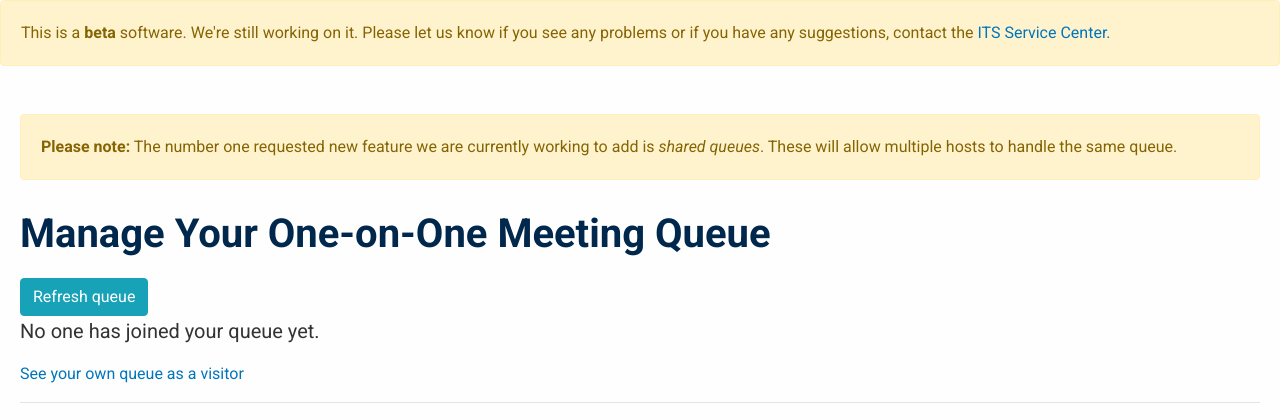
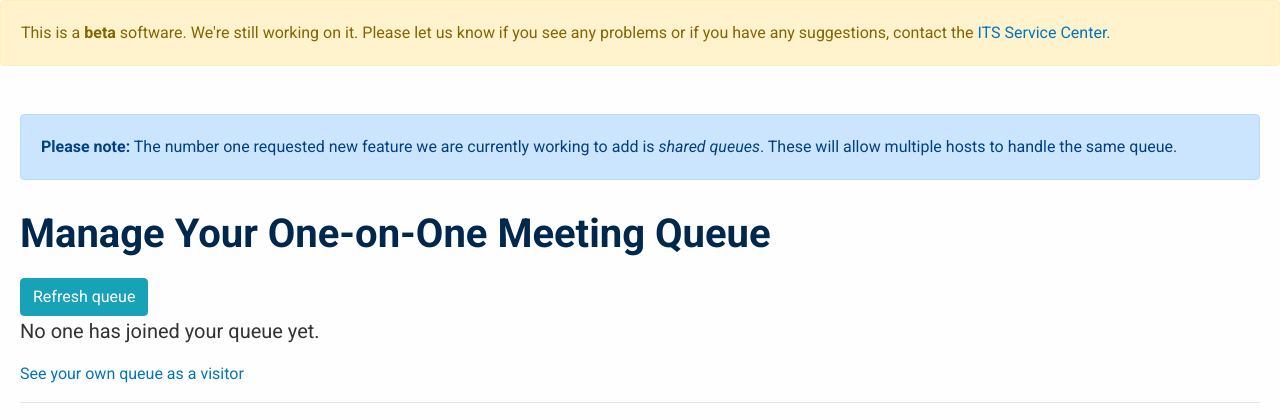
Before and after one commit to tl-its-umich-edu/remote-office-hours-queue, a Django app: page /manage/ in a window 1280 px wide. Shown: the part 70-490 px from the top of the page. Run offline with Django 3.2, Linux system fonts and the light colour scheme; the visitor is signed in with stand-in values (Sample User, id 1); data that the repository does not hold is empty; some libraries are stand-ins or nearby versions.

Commit message:
Change style on shared queues message

```diff
--- a/src/bluejeans_queue/templates/bluejeans_queue/manage.html
+++ b/src/bluejeans_queue/templates/bluejeans_queue/manage.html
@@ -1,11 +1,8 @@
 {% extends "base.html" %}
 
 {% block content %}
-<div class="alert alert-warning alert-dismissible fade show" role="alert">
+<div class="alert alert-primary" role="alert">
     <strong>Please note:</strong> The number one requested new feature we are currently working to add is <em>shared queues</em>. These will allow multiple hosts to handle the same queue.
-    <!-- <button type="button" class="close" data-dismiss="alert" aria-label="Close">
-        <span aria-hidden="true">&times;</span>
-    </button> -->
 </div>
 <h1>Manage Your One-on-One Meeting Queue</h1>
 <button type=button onclick="location.reload()" class="btn btn-info">
```
